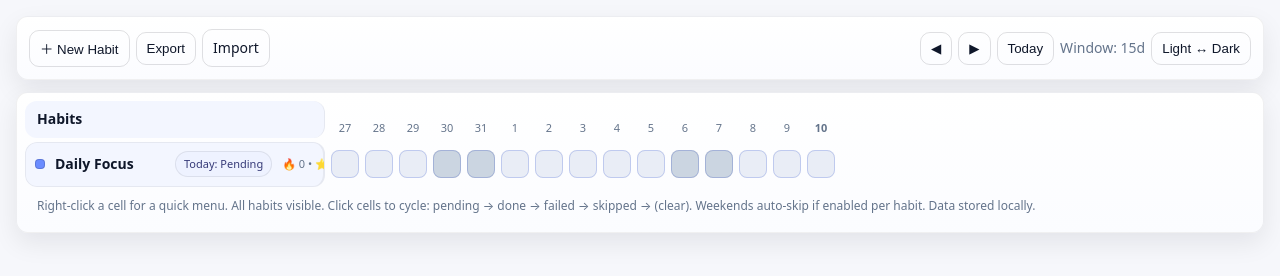
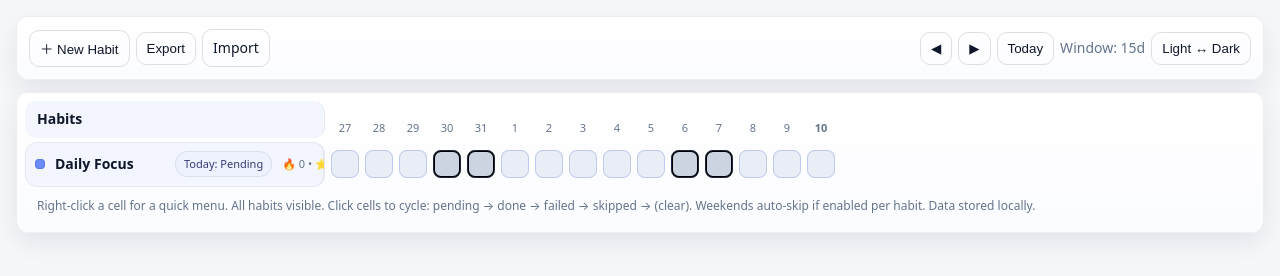
Before and after one commit to nmartinovic/habittracker, a plain HTML site: page index.html in a window 1280 px wide. Drawn offline with Linux system fonts and the light colour scheme.

Commit message:
add border to skipped habits

```diff
--- a/index.html
+++ b/index.html
@@ -78,7 +78,7 @@
     .cell{ width: var(--cell-size); height: var(--cell-size); border-radius:8px; display:flex; align-items:center; justify-content:center; cursor:pointer; border:1px solid rgba(2,6,23,0.06); transition: transform 120ms ease, box-shadow 120ms ease; background: var(--pending); }
     .cell:hover{ transform: translateY(-1px); box-shadow: 0 6px 14px rgba(2,6,23,0.15) }
     .cell.state-failed{ background: var(--failed); color:white; border-color: rgba(0,0,0,0.15) }
-    .cell.state-skipped{ background: var(--skipped); color:#1f2937; border-color: rgba(0,0,0,0.1) }
+    .cell.state-skipped{ background: var(--skipped); color:#1f2937; border:2px solid #000 !important; }
 
     /* Today status pill */
     .pill{ font-size:11px; padding:4px 8px; border-radius:999px; border:1px solid rgba(2,6,23,0.08); white-space:nowrap }
```
